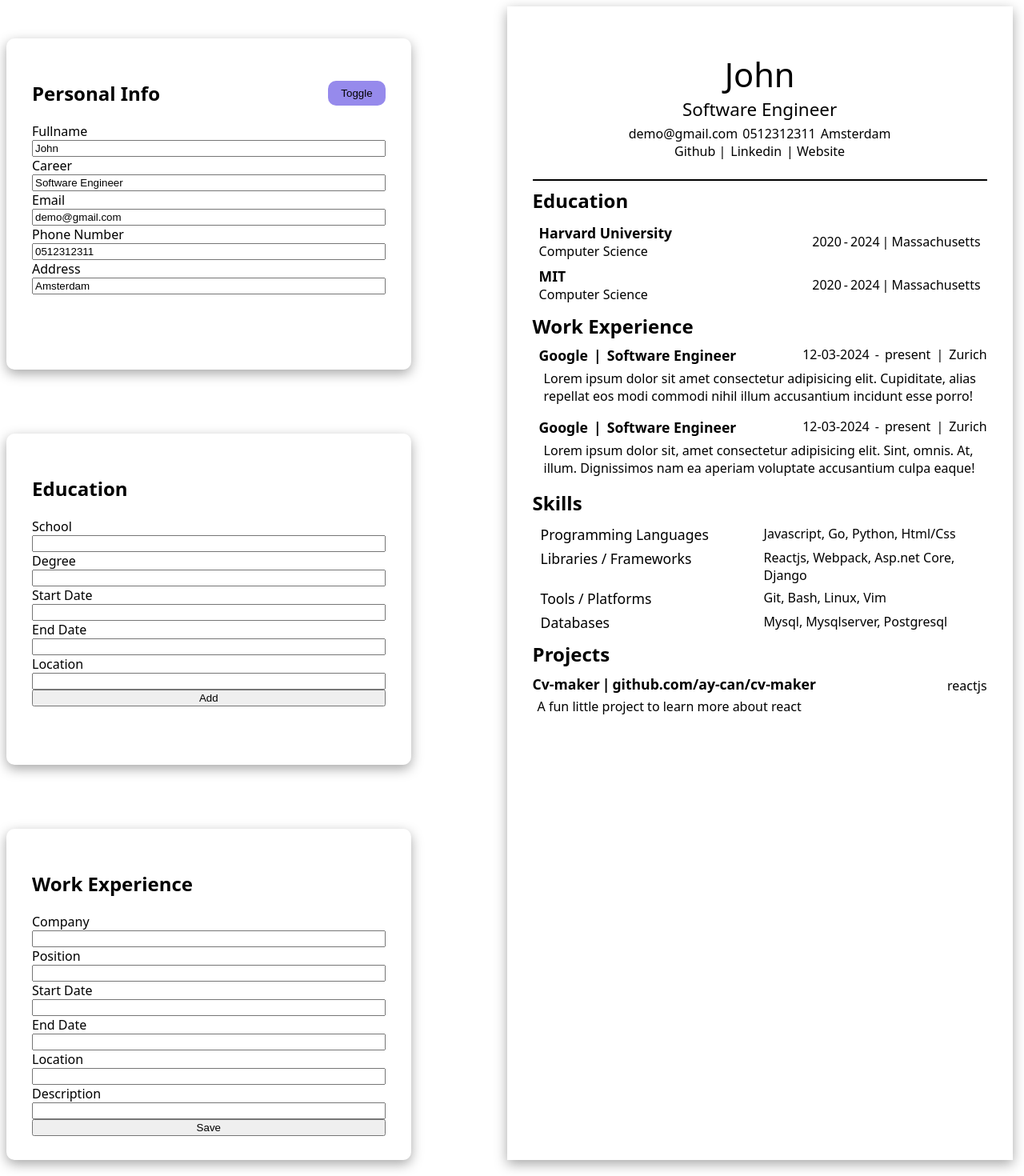
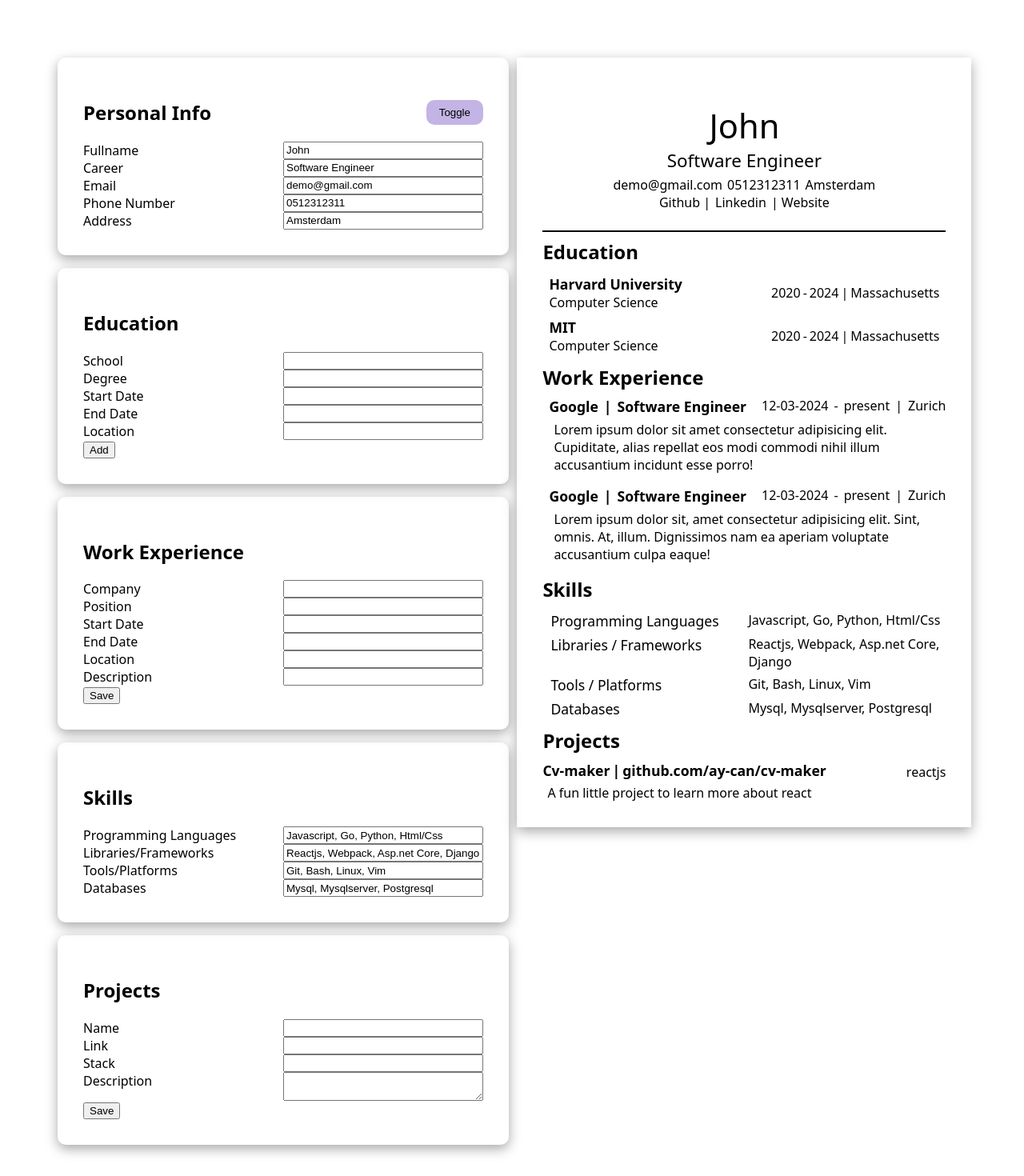
Before and after one commit to Ay-can/cv-maker, a React (Vite) app: page / in a window 1280 px wide. Shown: the top 1470 px of the page at 80% size. Built offline with nearby package versions, Linux system fonts and the light colour scheme.

Commit message:
keep track of multiple form toggle states

```diff
--- a/src/App.jsx
+++ b/src/App.jsx
@@ -176,26 +176,61 @@ function App() {
       "Lorem ipsum, dolor sit amet consectetur adipisicing elit. Inventore fugit magnam laudantium omnis similique iure harum velit at quas aperiam.",
   });
 
+  // This keeps the state of the form card toggles
+  // at first only toggle the personalInfo card and change state when user toggles
+  const [formToggles, setFormToggles] = useState({
+    personalInfo: true,
+    education: false,
+    work: false,
+    skills: false,
+    projects: false,
+  });
+
+  const updateFormToggles = (field) => {
+    formToggles[field]
+      ? setFormToggles({ ...formToggles, [field]: false })
+      : setFormToggles({ ...formToggles, [field]: true });
+  };
+
   return (
     <>
-      <PersonalInfoForm person={person} handleForm={handlePersonForm} />
+      <div className="form-section">
+        <PersonalInfoForm
+          person={person}
+          handleForm={handlePersonForm}
+          formToggles={formToggles}
+          updateFormToggles={updateFormToggles}
+        />
         <EducationForm
           education={education}
           handleEducationForm={handleEducationForm}
           addStudy={addStudy}
+          formToggles={formToggles}
+          updateFormToggles={updateFormToggles}
         />
         <WorkForm
           work={work}
           handleWorkForm={handleWorkForm}
           handleClick={saveWorkExperience}
+          formToggles={formToggles}
+          updateFormToggles={updateFormToggles}
         />
-      <SkillsForm skillsForm={skillsForm} handleSkillsForm={handleSkillsForm} />
+        <SkillsForm
+          skillsForm={skillsForm}
+          handleSkillsForm={handleSkillsForm}
+          formToggles={formToggles}
+          updateFormToggles={updateFormToggles}
+        />
         <ProjectForm
           projectForm={projectForm}
           handleProjectForm={handleProjectForm}
           saveProjects={saveProjects}
+          formToggles={formToggles}
+          updateFormToggles={updateFormToggles}
         />
+      </div>
 
+      <div className="resume-section">
         <Resume>
           <PersonalInfoSection
             person={person}
@@ -209,6 +244,7 @@ function App() {
           <SkillsSection skills={skillsForm} updateSkills={updateSkills} />
           <ProjectSection projects={projects} updateProjects={updateProjects} />
         </Resume>
+      </div>
     </>
   );
 }
--- a/src/components/EducationForm.jsx
+++ b/src/components/EducationForm.jsx
@@ -42,10 +42,10 @@ function EducationForm({ education, handleEducationForm, addStudy }) {
             id="location"
             onChange={handleEducationForm}
           />
-          <button type="button" onClick={addStudy}>
-            Add
-          </button>
         </form>
+        <button type="button" onClick={addStudy}>
+          Add
+        </button>
       </div>
     </div>
   );
--- a/src/components/PersonalInfoForm.jsx
+++ b/src/components/PersonalInfoForm.jsx
@@ -1,21 +1,23 @@
-import { useState } from "react";
 import "../styles/personalInfo.css";
 
-function PersonalInfoForm({ person, handleForm }) {
-  const [cardToggle, setCardaToggle] = useState(true);
-
-  const changeToggle = () => {
-    return cardToggle ? setCardaToggle(false) : setCardaToggle(true);
+function PersonalInfoForm({
+  person,
+  handleForm,
+  formToggles,
+  updateFormToggles,
+}) {
+  const handleFormToggles = () => {
+    updateFormToggles("personalInfo");
   };
 
-  if (!cardToggle) {
+  if (!formToggles.personalInfo) {
     return (
       <>
         <div className="personal-info-container toggled">
           <div className="card toggled">
             <div className="header-toggle">
               <h2>Personal Info</h2>
-              <button onClick={changeToggle} type="button">
+              <button onClick={handleFormToggles} type="button">
                 Toggle
               </button>
             </div>
@@ -30,7 +32,7 @@ function PersonalInfoForm({ person, handleForm }) {
       <div className="card">
         <div className="header-toggle">
           <h2>Personal Info</h2>
-          <button onClick={changeToggle} type="button">
+          <button onClick={handleFormToggles} type="button">
             Toggle
           </button>
         </div>
--- a/src/components/ProjectForm.jsx
+++ b/src/components/ProjectForm.jsx
@@ -34,10 +34,10 @@ function ProjectForm({ projectForm, handleProjectForm, saveProjects }) {
             onChange={handleProjectForm}
             form="project-form"
           ></textarea>
-          <button type="button" onClick={saveProjects}>
-            Save
-          </button>
         </form>
+        <button type="button" onClick={saveProjects}>
+          Save
+        </button>
       </div>
     </div>
   );
--- a/src/components/WorkForm.jsx
+++ b/src/components/WorkForm.jsx
@@ -48,10 +48,10 @@ function WorkForm({ work, handleWorkForm, handleClick }) {
             id="description"
             onChange={handleWorkForm}
           />
-          <button type="button" onClick={handleClick}>
-            Save
-          </button>
         </form>
+        <button type="button" onClick={handleClick}>
+          Save
+        </button>
       </div>
     </div>
   );
--- a/src/styles/app.css
+++ b/src/styles/app.css
@@ -5,9 +5,19 @@
   column-gap: 120px;
   row-gap: 40px;
   margin: 0;
-  padding: 0;
+  padding: 64px;
   box-sizing: border-box;
 
   font-family: system-ui, -apple-system, BlinkMacSystemFont, "Segoe UI", Roboto,
     Oxygen, Ubuntu, Cantarell, "Open Sans", "Helvetica Neue", sans-serif;
 }
+
+form {
+  display: grid;
+  grid-template-columns: 1fr 1fr;
+}
+
+.form-section {
+  display: grid;
+  gap: 16px;
+}
--- a/src/styles/education.css
+++ b/src/styles/education.css
@@ -8,7 +8,6 @@
 .education-container {
   display: flex;
   justify-content: flex-end;
-  margin-top: 40px;
 }
 
 .section-header {
--- a/src/styles/personalInfo.css
+++ b/src/styles/personalInfo.css
@@ -1,7 +1,6 @@
 .personal-info-container {
   display: flex;
   justify-content: flex-end;
-  margin-top: 40px;
 }
 form {
   display: grid;
--- a/src/styles/resume.css
+++ b/src/styles/resume.css
@@ -1,6 +1,6 @@
 .resume-container {
   box-shadow: rgba(0, 0, 0, 0.35) 0px 5px 15px;
-  grid-row: 1 / span 3;
+  grid-row: 1 / span 4;
   grid-column: 2;
   padding: 32px;
 }
@@ -79,8 +79,7 @@ a:hover {
 
 .card,
 .card.toggled {
-  width: 450px;
-  height: 350px;
+  width: 500px;
   padding: 32px;
   box-shadow: rgba(0, 0, 0, 0.35) 0px 5px 15px;
   border-radius: 10px;
@@ -103,7 +102,7 @@ a:hover {
   padding: 8px 16px;
   border: none;
   border-radius: 10px;
-  background-color: #968aec;
+  background-color: #c3b4e5;
 }
 
 button:active {
--- a/src/styles/work.css
+++ b/src/styles/work.css
@@ -1,7 +1,6 @@
 .work-experience-container {
   display: flex;
   justify-content: flex-end;
-  margin-top: 40px;
 }
 
 .work-experience-block {
```
Lines whose indentation alone changed are shown as unchanged.
